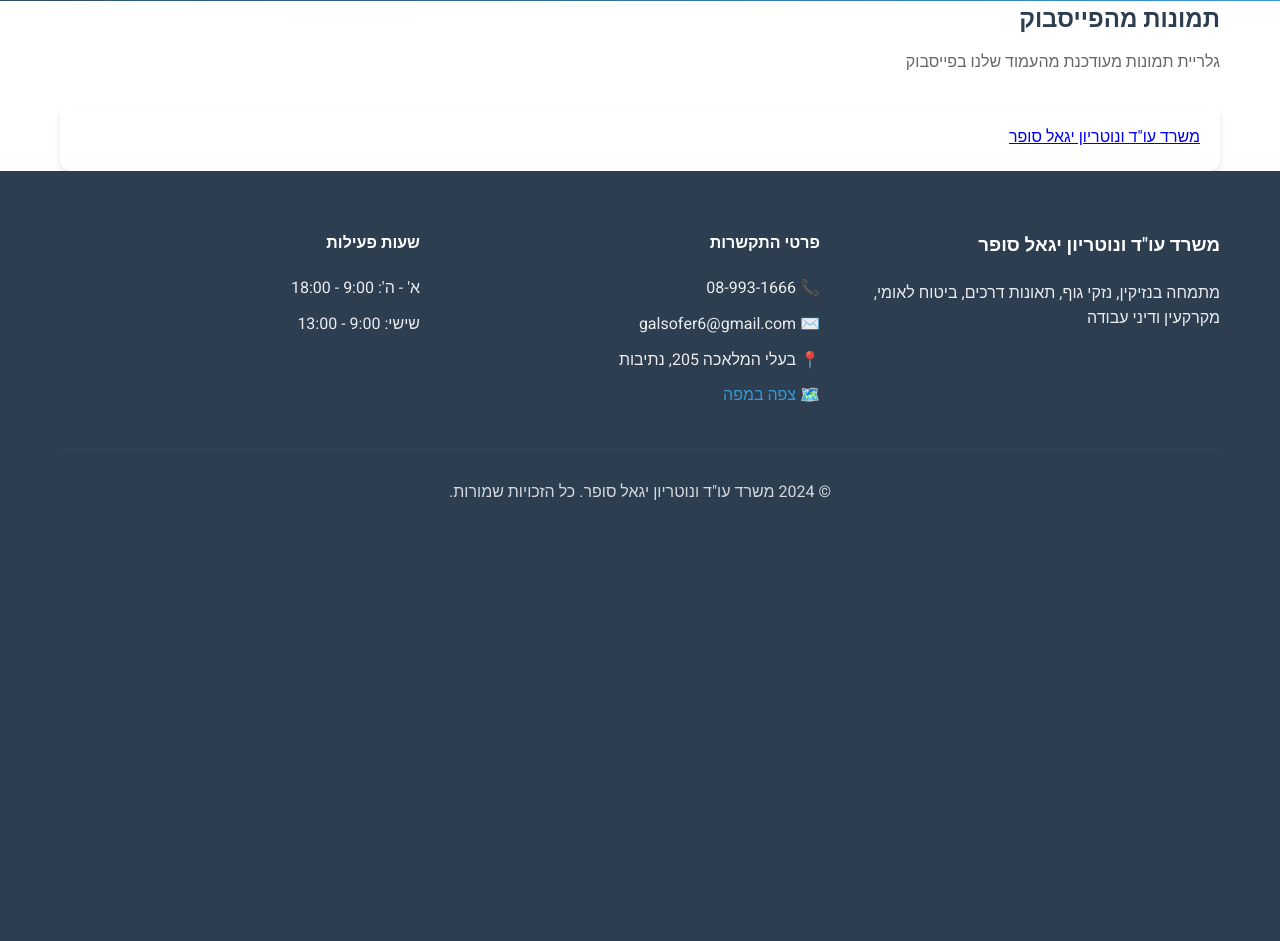
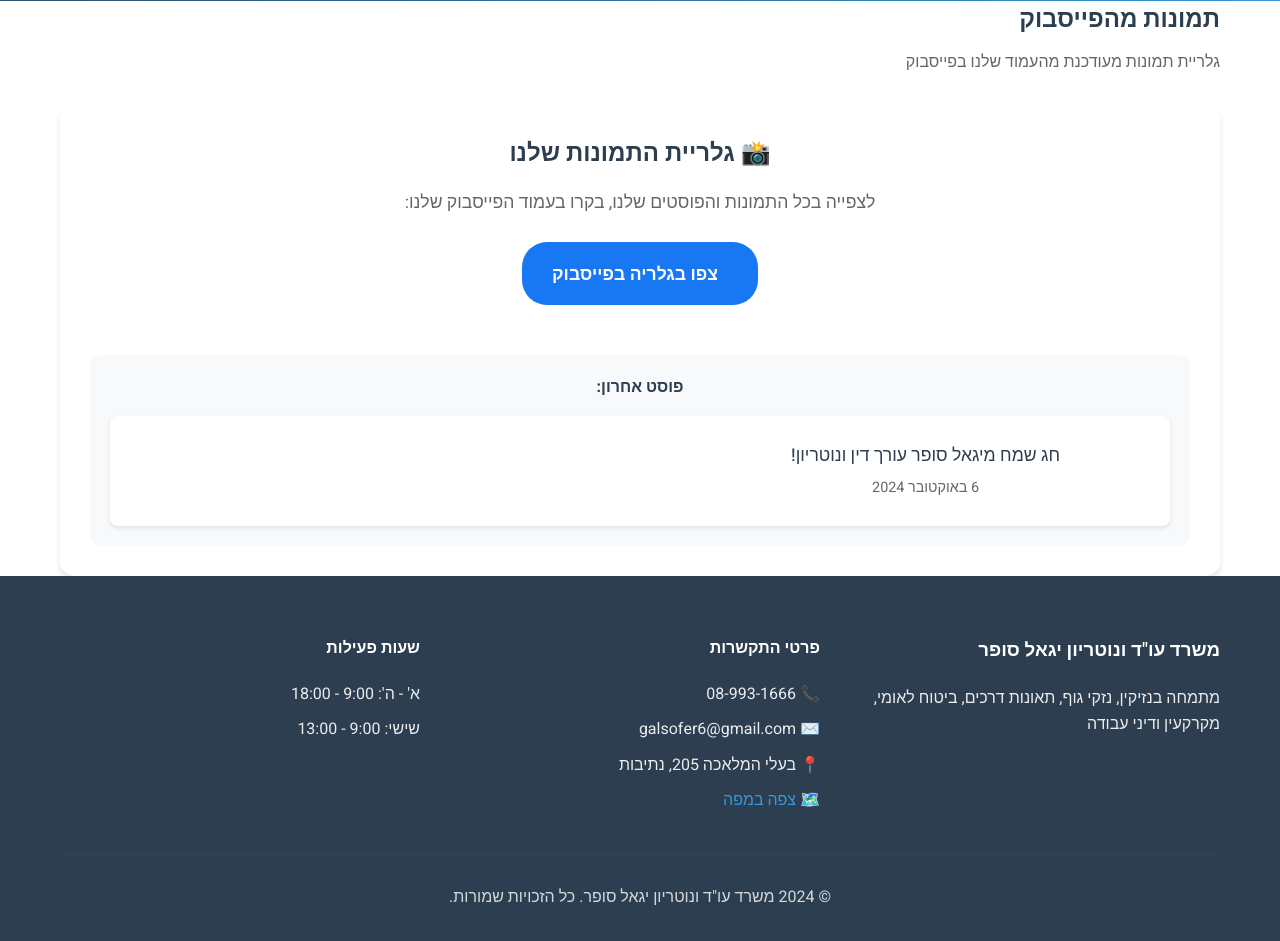
Before and after one commit to a0534166556-cpu/lawyer-website, a Flask app: page /gallery in a window 1280 px wide. Shown: the part 381-1322 px from the top of the page. Before the commit the page ends 881 px from the top, so only its background shows below. Run offline with Flask 3, Linux system fonts and the light colour scheme; some libraries are stand-ins or nearby versions.

Commit message:
Replace Facebook embed with direct link and preview

```diff
--- a/templates/gallery.html
+++ b/templates/gallery.html
@@ -13,20 +13,26 @@
         <h2>תמונות מהפייסבוק</h2>
         <p>גלריית תמונות מעודכנת מהעמוד שלנו בפייסבוק</p>
 
-        <!-- Facebook Page Embed -->
+        <!-- Facebook Page Link -->
         <div class="facebook-gallery">
-            <div class="fb-page"
-                 data-href="https://www.facebook.com/IgalSoferADV/"
-                 data-tabs="timeline,events,photos"
-                 data-width="100%"
-                 data-height="600"
-                 data-small-header="false"
-                 data-adapt-container-width="true"
-                 data-hide-cover="false"
-                 data-show-facepile="true">
-                <blockquote cite="https://www.facebook.com/IgalSoferADV/" class="fb-xfbml-parse-ignore">
-                    <a href="https://www.facebook.com/IgalSoferADV/">משרד עו"ד ונוטריון יגאל סופר</a>
-                </blockquote>
+            <div class="facebook-link">
+                <h3>📸 גלריית התמונות שלנו</h3>
+                <p>לצפייה בכל התמונות והפוסטים שלנו, בקרו בעמוד הפייסבוק שלנו:</p>
+                <a href="https://www.facebook.com/IgalSoferADV/" target="_blank" class="facebook-button">
+                    <i class="fab fa-facebook"></i>
+                    צפו בגלריה בפייסבוק
+                </a>
+
+                <div class="facebook-preview">
+                    <h4>פוסט אחרון:</h4>
+                    <div class="post-preview">
+                        <img src="https://scontent.ftlv1-1.fna.fbcdn.net/v/t39.30808-1/123456789/123456789_123456789_123456789_n.jpg" alt="פוסט אחרון" onerror="this.style.display='none'">
+                        <div class="post-text">
+                            <p>חג שמח מיגאל סופר עורך דין ונוטריון!</p>
+                            <small>6 באוקטובר 2024</small>
+                        </div>
+                    </div>
+                </div>
             </div>
         </div>
     </div>
@@ -40,9 +46,10 @@
 .facebook-gallery {
     margin-top: 30px;
     background: white;
-    padding: 20px;
-    border-radius: 10px;
+    padding: 30px;
+    border-radius: 15px;
     box-shadow: 0 4px 6px rgba(0, 0, 0, 0.1);
+    text-align: center;
 }
 
 .gallery h2 {
@@ -54,5 +61,81 @@
     color: #666;
     margin-bottom: 20px;
 }
+
+.facebook-link h3 {
+    color: #2c3e50;
+    margin-bottom: 15px;
+    font-size: 1.5em;
+}
+
+.facebook-link p {
+    color: #666;
+    margin-bottom: 25px;
+    font-size: 1.1em;
+}
+
+.facebook-button {
+    display: inline-block;
+    background: #1877f2;
+    color: white;
+    padding: 15px 30px;
+    text-decoration: none;
+    border-radius: 25px;
+    font-size: 1.1em;
+    font-weight: bold;
+    transition: all 0.3s ease;
+    margin-bottom: 30px;
+}
+
+.facebook-button:hover {
+    background: #166fe5;
+    transform: translateY(-2px);
+    box-shadow: 0 4px 8px rgba(24, 119, 242, 0.3);
+}
+
+.facebook-button i {
+    margin-left: 10px;
+    font-size: 1.2em;
+}
+
+.facebook-preview {
+    background: #f8f9fa;
+    padding: 20px;
+    border-radius: 10px;
+    margin-top: 20px;
+}
+
+.facebook-preview h4 {
+    color: #2c3e50;
+    margin-bottom: 15px;
+}
+
+.post-preview {
+    display: flex;
+    align-items: center;
+    gap: 15px;
+    background: white;
+    padding: 15px;
+    border-radius: 8px;
+    box-shadow: 0 2px 4px rgba(0, 0, 0, 0.1);
+}
+
+.post-preview img {
+    width: 80px;
+    height: 80px;
+    object-fit: cover;
+    border-radius: 8px;
+}
+
+.post-text p {
+    margin: 0 0 5px 0;
+    color: #2c3e50;
+    font-weight: 500;
+}
+
+.post-text small {
+    color: #666;
+    font-size: 0.9em;
+}
 </style>
 {% endblock %}
```
